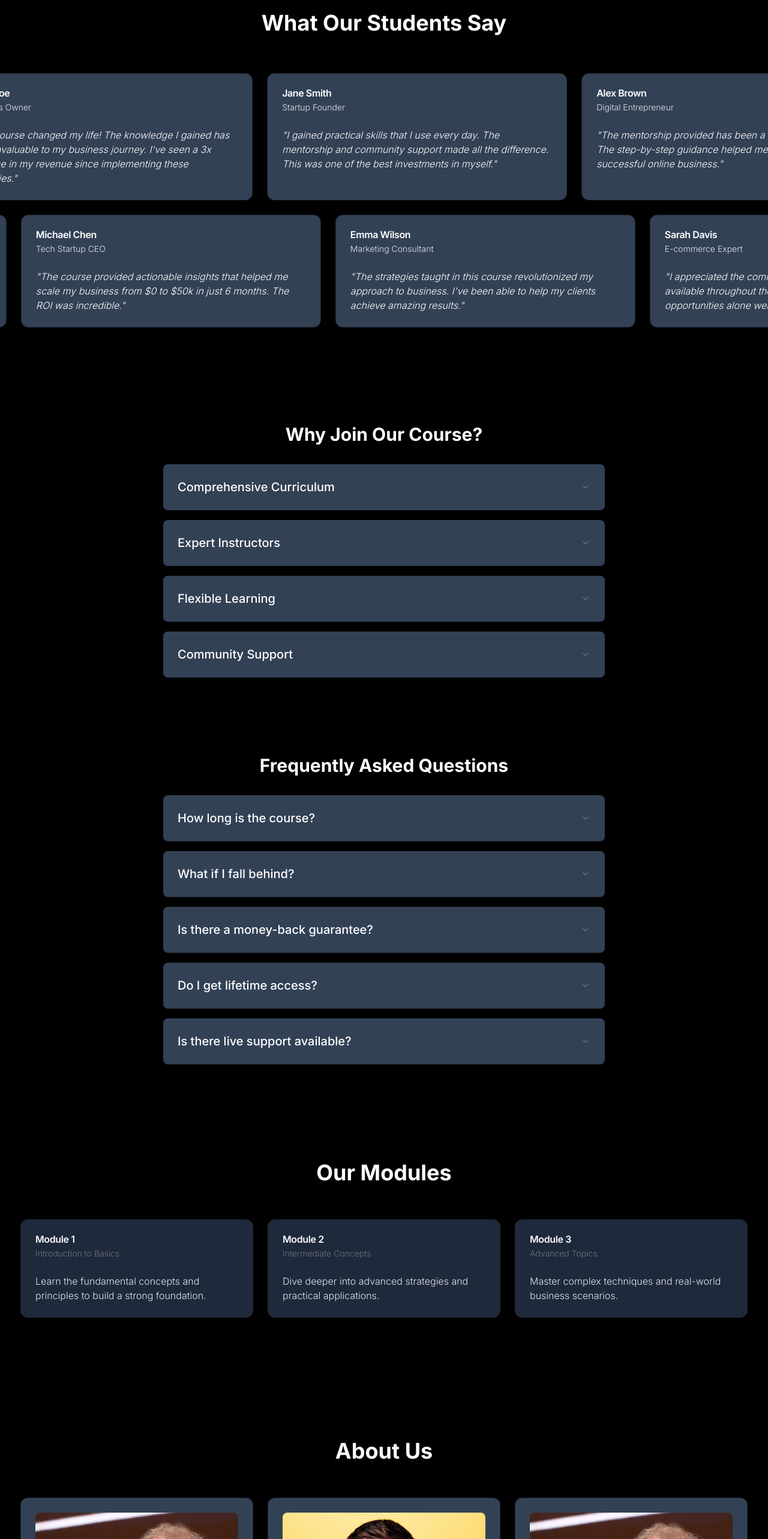
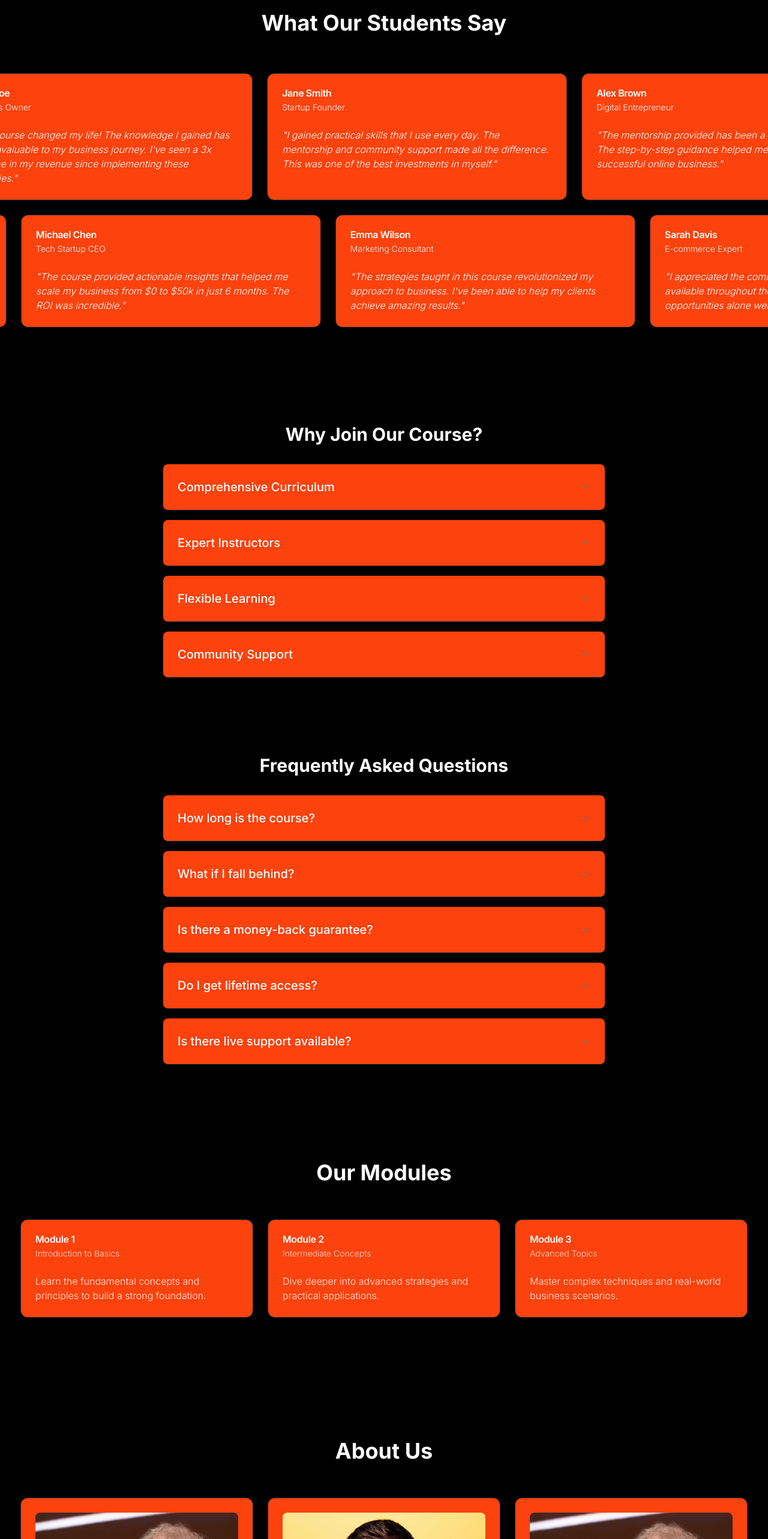
Before and after one commit to Triangulr/beunghar, a Next.js app: page / in a window 1280 px wide. Shown: the part 1460-4026 px from the top of the page at 60% size. Built offline with nearby package versions, Linux system fonts and the light colour scheme; no server answers.

Commit message:
Update API route and main page styling

```diff
--- a/pages/_app.js
+++ b/pages/_app.js
@@ -21,7 +21,7 @@ export default function App({ Component, pageProps }) {
       }
 
       try {
-        await fetch('https://beunghar-api.onrender.com/api/track-visit', {
+        await fetch('https://beunghar-api-92744157839.asia-south1.run.app/api/track-visit', {
           method: 'POST',
           headers: {
             'Content-Type': 'application/json',
--- a/pages/admin.js
+++ b/pages/admin.js
@@ -62,7 +62,7 @@ function VisitorCard() {
 
     const fetchVisitorStats = async () => {
       try {
-        const response = await fetch(`https://beunghar-api.onrender.com/api/visitor-stats?time_span=${timeSpan}`);
+        const response = await fetch(`https://beunghar-api-92744157839.asia-south1.run.app/api/visitor-stats?time_span=${timeSpan}`);
         const data = await response.json();
         console.log('Raw visitor data:', data);
 
@@ -209,7 +209,7 @@ function PremiumMembersCard() {
 
     const fetchMemberStats = async () => {
       try {
-        const response = await fetch(`https://beunghar-api.onrender.com/api/member-stats?time_span=${timeSpan}`);
+        const response = await fetch(`https://beunghar-api-92744157839.asia-south1.run.app/api/member-stats?time_span=${timeSpan}`);
         const data = await response.json();
         console.log('Member stats response:', data);
 
@@ -409,7 +409,7 @@ export default function AdminDashboard() {
       if (!user) return;
 
       try {
-        const response = await fetch(`https://beunghar-api.onrender.com/api/sync-user`, {
+        const response = await fetch(`https://beunghar-api-92744157839.asia-south1.run.app/api/sync-user`, {
           method: 'POST',
           headers: {
             'Content-Type': 'application/json',
--- a/pages/index.js
+++ b/pages/index.js
@@ -298,10 +298,10 @@ export default function Home() {
             transition={{ duration: 1, ease: "easeInOut" }}
           >
             {/* First set of cards */}
-            <Card className="min-w-[500px] bg-slate-700 dark:bg-slate-700">
+            <Card className="min-w-[500px] bg-[#Fc420d] dark:bg-[#Fc420d]">
               <CardHeader>
                 <CardTitle className="text-white">John Doe</CardTitle>
-                <CardDescription className="text-gray-200">Business Owner</CardDescription>
+                <CardDescription className="text-gray-100">Business Owner</CardDescription>
               </CardHeader>
               <CardContent>
                 <p className="text-white italic">
@@ -311,10 +311,10 @@ export default function Home() {
               </CardContent>
             </Card>
 
-            <Card className="min-w-[500px] bg-slate-700 dark:bg-slate-700">
+            <Card className="min-w-[500px] bg-[#Fc420d] dark:bg-[#Fc420d]">
               <CardHeader>
                 <CardTitle className="text-white">Jane Smith</CardTitle>
-                <CardDescription className="text-gray-200">Startup Founder</CardDescription>
+                <CardDescription className="text-gray-100">Startup Founder</CardDescription>
               </CardHeader>
               <CardContent>
                 <p className="text-white italic">
@@ -324,10 +324,10 @@ export default function Home() {
               </CardContent>
             </Card>
 
-            <Card className="min-w-[500px] bg-slate-700 dark:bg-slate-700">
+            <Card className="min-w-[500px] bg-[#Fc420d] dark:bg-[#Fc420d]">
               <CardHeader>
                 <CardTitle className="text-white">Alex Brown</CardTitle>
-                <CardDescription className="text-gray-200">Digital Entrepreneur</CardDescription>
+                <CardDescription className="text-gray-100">Digital Entrepreneur</CardDescription>
               </CardHeader>
               <CardContent>
                 <p className="text-white italic">
@@ -338,10 +338,10 @@ export default function Home() {
             </Card>
 
             {/* Duplicate first set for seamless loop */}
-            <Card className="min-w-[500px] bg-slate-700 dark:bg-slate-700">
+            <Card className="min-w-[500px] bg-[#Fc420d] dark:bg-[#Fc420d]">
               <CardHeader>
                 <CardTitle className="text-white">John Doe</CardTitle>
-                <CardDescription className="text-gray-200">Business Owner</CardDescription>
+                <CardDescription className="text-gray-100">Business Owner</CardDescription>
               </CardHeader>
               <CardContent>
                 <p className="text-white italic">
@@ -362,10 +362,10 @@ export default function Home() {
             transition={{ duration: 1, ease: "easeInOut" }}
           >
             {/* Second set of cards */}
-            <Card className="min-w-[500px] bg-slate-700 dark:bg-slate-700">
+            <Card className="min-w-[500px] bg-[#Fc420d] dark:bg-[#Fc420d]">
               <CardHeader>
                 <CardTitle className="text-white">Sarah Davis</CardTitle>
-                <CardDescription className="text-gray-200">E-commerce Expert</CardDescription>
+                <CardDescription className="text-gray-100">E-commerce Expert</CardDescription>
               </CardHeader>
               <CardContent>
                 <p className="text-white italic">
@@ -375,10 +375,10 @@ export default function Home() {
               </CardContent>
             </Card>
 
-            <Card className="min-w-[500px] bg-slate-700 dark:bg-slate-700">
+            <Card className="min-w-[500px] bg-[#Fc420d] dark:bg-[#Fc420d]">
               <CardHeader>
                 <CardTitle className="text-white">Michael Chen</CardTitle>
-                <CardDescription className="text-gray-200">Tech Startup CEO</CardDescription>
+                <CardDescription className="text-gray-100">Tech Startup CEO</CardDescription>
               </CardHeader>
               <CardContent>
                 <p className="text-white italic">
@@ -388,10 +388,10 @@ export default function Home() {
               </CardContent>
             </Card>
 
-            <Card className="min-w-[500px] bg-slate-700 dark:bg-slate-700">
+            <Card className="min-w-[500px] bg-[#Fc420d] dark:bg-[#Fc420d]">
               <CardHeader>
                 <CardTitle className="text-white">Emma Wilson</CardTitle>
-                <CardDescription className="text-gray-200">Marketing Consultant</CardDescription>
+                <CardDescription className="text-gray-100">Marketing Consultant</CardDescription>
               </CardHeader>
               <CardContent>
                 <p className="text-white italic">
@@ -402,10 +402,10 @@ export default function Home() {
             </Card>
 
             {/* Duplicate second set for seamless loop */}
-            <Card className="min-w-[500px] bg-slate-700 dark:bg-slate-700">
+            <Card className="min-w-[500px] bg-[#Fc420d] dark:bg-[#Fc420d]">
               <CardHeader>
                 <CardTitle className="text-white">Sarah Davis</CardTitle>
-                <CardDescription className="text-gray-200">E-commerce Expert</CardDescription>
+                <CardDescription className="text-gray-100">E-commerce Expert</CardDescription>
               </CardHeader>
               <CardContent>
                 <p className="text-white italic">
@@ -426,44 +426,44 @@ export default function Home() {
       >
         <h2 className="text-3xl font-bold text-center mb-8 text-white">Why Join Our Course?</h2>
         <Accordion type="single" collapsible className="w-full space-y-4">
-          <AccordionItem value="item-1" className="bg-slate-700 dark:bg-slate-700 rounded-lg px-6">
-            <AccordionTrigger className="text-xl py-6 accordion-trigger">
+          <AccordionItem value="item-1" className="bg-[#Fc420d] dark:bg-[#Fc420d] rounded-lg px-6">
+            <AccordionTrigger className="text-xl py-6 accordion-trigger text-white">
               Comprehensive Curriculum
             </AccordionTrigger>
-            <AccordionContent className="text-lg pb-6 text-gray-200">
+            <AccordionContent className="text-lg pb-6 text-white">
               Our curriculum is carefully designed to cover all essential aspects of business success. From foundational principles to advanced strategies,
               you'll learn everything you need to build and scale your business. Each module builds upon the previous one,
               ensuring a structured and thorough learning experience.
             </AccordionContent>
           </AccordionItem>
 
-          <AccordionItem value="item-2" className="bg-slate-700 dark:bg-slate-700 rounded-lg px-6">
-            <AccordionTrigger className="text-xl py-6 accordion-trigger">
+          <AccordionItem value="item-2" className="bg-[#Fc420d] dark:bg-[#Fc420d] rounded-lg px-6">
+            <AccordionTrigger className="text-xl py-6 accordion-trigger text-white">
               Expert Instructors
             </AccordionTrigger>
-            <AccordionContent className="text-lg pb-6 text-gray-200">
+            <AccordionContent className="text-lg pb-6 text-white">
               Learn from successful entrepreneurs and industry leaders who have built multiple seven-figure businesses.
               Our instructors don't just teach theory – they share real-world experiences, strategies, and lessons
               learned from their own entrepreneurial journeys.
             </AccordionContent>
           </AccordionItem>
 
-          <AccordionItem value="item-3" className="bg-slate-700 dark:bg-slate-700 rounded-lg px-6">
-            <AccordionTrigger className="text-xl py-6 accordion-trigger">
+          <AccordionItem value="item-3" className="bg-[#Fc420d] dark:bg-[#Fc420d] rounded-lg px-6">
+            <AccordionTrigger className="text-xl py-6 accordion-trigger text-white">
               Flexible Learning
             </AccordionTrigger>
-            <AccordionContent className="text-lg pb-6 text-gray-200">
+            <AccordionContent className="text-lg pb-6 text-white">
               Study at your own pace with 24/7 access to course materials. Whether you're a full-time entrepreneur
               or building your business on the side, our platform allows you to learn whenever and wherever it's
               convenient for you. All content is available on-demand and can be accessed from any device.
             </AccordionContent>
           </AccordionItem>
 
-          <AccordionItem value="item-4" className="bg-slate-700 dark:bg-slate-700 rounded-lg px-6">
-            <AccordionTrigger className="text-xl py-6 accordion-trigger">
+          <AccordionItem value="item-4" className="bg-[#Fc420d] dark:bg-[#Fc420d] rounded-lg px-6">
+            <AccordionTrigger className="text-xl py-6 accordion-trigger text-white">
               Community Support
             </AccordionTrigger>
-            <AccordionContent className="text-lg pb-6 text-gray-200">
+            <AccordionContent className="text-lg pb-6 text-white">
               Join a vibrant community of like-minded entrepreneurs. Network with peers, find accountability partners,
               and get support from mentors. Our active community forum and regular networking events ensure you're
               never alone on your entrepreneurial journey. Plus, gain access to exclusive resources and opportunities
@@ -482,47 +482,47 @@ export default function Home() {
       >
         <h2 className="text-3xl font-bold text-center mb-8 text-white">Frequently Asked Questions</h2>
         <Accordion type="single" collapsible className="w-full space-y-4">
-          <AccordionItem value="item-1" className="bg-slate-700 dark:bg-slate-700 rounded-lg px-6">
-            <AccordionTrigger className="text-xl py-6 accordion-trigger">
+          <AccordionItem value="item-1" className="bg-[#Fc420d] dark:bg-[#Fc420d] rounded-lg px-6">
+            <AccordionTrigger className="text-xl py-6 accordion-trigger text-white">
               How long is the course?
             </AccordionTrigger>
-            <AccordionContent className="text-lg pb-6 text-gray-200">
+            <AccordionContent className="text-lg pb-6 text-white">
               The course lasts for 6 weeks, with new modules released each week. You'll have lifetime access to all materials, so you can learn at your own pace.
             </AccordionContent>
           </AccordionItem>
 
-          <AccordionItem value="item-2" className="bg-slate-700 dark:bg-slate-700 rounded-lg px-6">
-            <AccordionTrigger className="text-xl py-6 accordion-trigger">
+          <AccordionItem value="item-2" className="bg-[#Fc420d] dark:bg-[#Fc420d] rounded-lg px-6">
+            <AccordionTrigger className="text-xl py-6 accordion-trigger text-white">
               What if I fall behind?
             </AccordionTrigger>
-            <AccordionContent className="text-lg pb-6 text-gray-200">
+            <AccordionContent className="text-lg pb-6 text-white">
               No problem! You can access all materials at any time and complete the course at your own pace. Our community and support team are always here to help you catch up.
             </AccordionContent>
           </AccordionItem>
 
-          <AccordionItem value="item-3" className="bg-slate-700 dark:bg-slate-700 rounded-lg px-6">
-            <AccordionTrigger className="text-xl py-6 accordion-trigger">
+          <AccordionItem value="item-3" className="bg-[#Fc420d] dark:bg-[#Fc420d] rounded-lg px-6">
+            <AccordionTrigger className="text-xl py-6 accordion-trigger text-white">
               Is there a money-back guarantee?
             </AccordionTrigger>
-            <AccordionContent className="text-lg pb-6 text-gray-200">
+            <AccordionContent className="text-lg pb-6 text-white">
               Yes! We offer a 30-day money-back guarantee. If you're not completely satisfied with the course, we'll refund your investment with no questions asked.
             </AccordionContent>
           </AccordionItem>
 
-          <AccordionItem value="item-4" className="bg-slate-700 dark:bg-slate-700 rounded-lg px-6">
-            <AccordionTrigger className="text-xl py-6 accordion-trigger">
+          <AccordionItem value="item-4" className="bg-[#Fc420d] dark:bg-[#Fc420d] rounded-lg px-6">
+            <AccordionTrigger className="text-xl py-6 accordion-trigger text-white">
               Do I get lifetime access?
             </AccordionTrigger>
-            <AccordionContent className="text-lg pb-6 text-gray-200">
+            <AccordionContent className="text-lg pb-6 text-white">
               Absolutely! Once you enroll, you'll have lifetime access to all course materials, including future updates and improvements to the curriculum.
             </AccordionContent>
           </AccordionItem>
 
-          <AccordionItem value="item-5" className="bg-slate-700 dark:bg-slate-700 rounded-lg px-6">
-            <AccordionTrigger className="text-xl py-6 accordion-trigger">
+          <AccordionItem value="item-5" className="bg-[#Fc420d] dark:bg-[#Fc420d] rounded-lg px-6">
+            <AccordionTrigger className="text-xl py-6 accordion-trigger text-white">
               Is there live support available?
             </AccordionTrigger>
-            <AccordionContent className="text-lg pb-6 text-gray-200">
+            <AccordionContent className="text-lg pb-6 text-white">
               Yes! We provide live support through our community platform, weekly Q&A sessions, and dedicated mentorship calls to ensure you get the help you need.
             </AccordionContent>
           </AccordionItem>
@@ -542,40 +542,40 @@ export default function Home() {
         </div>
         <div className="container mx-auto">
           <div className="grid grid-cols-1 md:grid-cols-3 gap-6">
-            <Card className="bg-slate-800 dark:bg-slate-800 transform hover:scale-105 transition-transform duration-200"
+            <Card className="bg-[#Fc420d] dark:bg-[#Fc420d] transform hover:scale-105 transition-transform duration-200"
                   onClick={() => navigateToModule('module1')}>
               <CardHeader>
-                <CardTitle>Module 1</CardTitle>
-                <CardDescription>Introduction to Basics</CardDescription>
+                <CardTitle className="text-white">Module 1</CardTitle>
+                <CardDescription className="text-white/80">Introduction to Basics</CardDescription>
               </CardHeader>
               <CardContent>
-                <p className="text-slate-600 dark:text-slate-300">
+                <p className="text-white/90">
                   Learn the fundamental concepts and principles to build a strong foundation.
                 </p>
               </CardContent>
             </Card>
 
-            <Card className="bg-slate-800 dark:bg-slate-800 transform hover:scale-105 transition-transform duration-200"
+            <Card className="bg-[#Fc420d] dark:bg-[#Fc420d] transform hover:scale-105 transition-transform duration-200"
                   onClick={() => navigateToModule('module2')}>
               <CardHeader>
-                <CardTitle>Module 2</CardTitle>
-                <CardDescription>Intermediate Concepts</CardDescription>
+                <CardTitle className="text-white">Module 2</CardTitle>
+                <CardDescription className="text-white/80">Intermediate Concepts</CardDescription>
               </CardHeader>
               <CardContent>
-                <p className="text-slate-600 dark:text-slate-300">
+                <p className="text-white/90">
                   Dive deeper into advanced strategies and practical applications.
                 </p>
               </CardContent>
             </Card>
 
-            <Card className="bg-slate-800 dark:bg-slate-800 transform hover:scale-105 transition-transform duration-200"
+            <Card className="bg-[#Fc420d] dark:bg-[#Fc420d] transform hover:scale-105 transition-transform duration-200"
                   onClick={() => navigateToModule('module3')}>
               <CardHeader>
-                <CardTitle>Module 3</CardTitle>
-                <CardDescription>Advanced Topics</CardDescription>
+                <CardTitle className="text-white">Module 3</CardTitle>
+                <CardDescription className="text-white/80">Advanced Topics</CardDescription>
               </CardHeader>
               <CardContent>
-                <p className="text-slate-600 dark:text-slate-300">
+                <p className="text-white/90">
                   Master complex techniques and real-world business scenarios.
                 </p>
               </CardContent>
@@ -597,7 +597,7 @@ export default function Home() {
         </div>
         <div className="container mx-auto">
           <div className="grid grid-cols-1 md:grid-cols-3 gap-6">
-            <Card className="bg-slate-700 dark:bg-slate-700">
+            <Card className="bg-[#Fc420d] dark:bg-[#Fc420d]">
               <CardHeader>
                 <div className="w-full aspect-square overflow-hidden rounded-lg mb-4">
                   <img
@@ -607,22 +607,22 @@ export default function Home() {
                   />
                 </div>
                 <CardTitle className="text-white">Jane Doe</CardTitle>
-                <CardDescription className="text-gray-200">CEO & Founder</CardDescription>
+                <CardDescription className="text-white/80">CEO & Founder</CardDescription>
               </CardHeader>
               <CardContent>
                 <p className="text-white mb-4">
                   Some text that describes me lorem ipsum ipsum lorem.
                 </p>
-                <p className="text-gray-200 mb-4">
+                <p className="text-white/80 mb-4">
                   jane@example.com
                 </p>
-                <button className="w-full bg-slate-900 text-white hover:bg-slate-800 py-2 rounded-md hover:opacity-90 transition-opacity">
+                <button className="w-full bg-black/40 text-white hover:bg-black/50 py-2 rounded-md hover:opacity-90 transition-opacity">
                   Contact
                 </button>
               </CardContent>
             </Card>
 
-            <Card className="bg-slate-700 dark:bg-slate-700">
+            <Card className="bg-[#Fc420d] dark:bg-[#Fc420d]">
               <CardHeader>
                 <div className="w-full aspect-square overflow-hidden rounded-lg mb-4">
                   <img
@@ -632,22 +632,22 @@ export default function Home() {
                   />
                 </div>
                 <CardTitle className="text-white">Mike Ross</CardTitle>
-                <CardDescription className="text-gray-200">Art Director</CardDescription>
+                <CardDescription className="text-white/80">Art Director</CardDescription>
               </CardHeader>
               <CardContent>
                 <p className="text-white mb-4">
                   Some text that describes me lorem ipsum ipsum lorem.
                 </p>
-                <p className="text-gray-200 mb-4">
+                <p className="text-white/80 mb-4">
                   mike@example.com
                 </p>
-                <button className="w-full bg-slate-900 text-white hover:bg-slate-800 py-2 rounded-md hover:opacity-90 transition-opacity">
+                <button className="w-full bg-black/40 text-white hover:bg-black/50 py-2 rounded-md hover:opacity-90 transition-opacity">
                   Contact
                 </button>
               </CardContent>
             </Card>
 
-            <Card className="bg-slate-700 dark:bg-slate-700">
+            <Card className="bg-[#Fc420d] dark:bg-[#Fc420d]">
               <CardHeader>
                 <div className="w-full aspect-square overflow-hidden rounded-lg mb-4">
                   <img
@@ -657,16 +657,16 @@ export default function Home() {
                   />
                 </div>
                 <CardTitle className="text-white">John Doe</CardTitle>
-                <CardDescription className="text-gray-200">Designer</CardDescription>
+                <CardDescription className="text-white/80">Designer</CardDescription>
               </CardHeader>
               <CardContent>
                 <p className="text-white mb-4">
                   Some text that describes me lorem ipsum ipsum lorem.
                 </p>
-                <p className="text-gray-200 mb-4">
+                <p className="text-white/80 mb-4">
                   john@example.com
                 </p>
-                <button className="w-full bg-slate-900 text-white hover:bg-slate-800 py-2 rounded-md hover:opacity-90 transition-opacity">
+                <button className="w-full bg-black/40 text-white hover:bg-black/50 py-2 rounded-md hover:opacity-90 transition-opacity">
                   Contact
                 </button>
               </CardContent>
```
Also changed, not shown: pages/members.js (+4 -4 lines).
